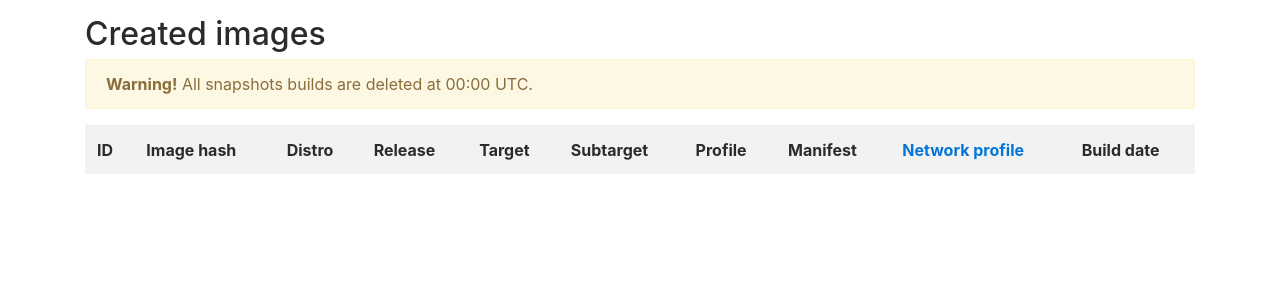
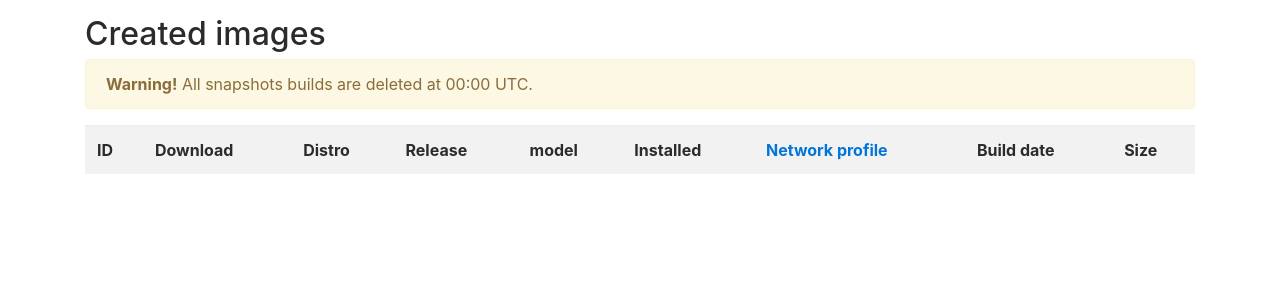
Before and after one commit to openwrt/asu, a Flask app: page /images in a window 1280 px wide. Shown: the part 56-356 px from the top of the page. Run offline with Flask 2, Linux system fonts and the light colour scheme; data that the repository does not hold is empty; parts of the project's set-up code (start-up, migrations or seed data) failed here and were passed over; some libraries are stand-ins or nearby versions.

Commit message:
simplify image view

```diff
--- a/server/templates/images.html
+++ b/server/templates/images.html
@@ -6,28 +6,26 @@
 <table class="table table-striped">
 	<tr>
 		<th>ID</th>
-		<th>Image hash</th>
+		<th>Download</th>
 		<th>Distro</th>
 		<th>Release</th>
-		<th>Target</th>
-		<th>Subtarget</th>
-		<th>Profile</th>
-		<th>Manifest</th>
+		<th>model</th>
+		<th>Installed</th>
 		<th><a href="https://github.com/libremesh/network-profiles">Network profile</a></th>
 		<th>Build date</th>
+		<th>Size</th>
 	</tr>
-	{% for id, image_hash, distro, release, target, subtarget, profile, manifest, network_profile, build_date, filename in images %}
+	{% for id, image_hash, distro, release, model, manifest, network_profile, build_date, filename, filesize in images %}
 	<tr>
 		<td>{{ id }}</td>
 		<td><a href="download/{{ filename }}">{{ image_hash }}</a></td>
 		<td>{{ distro }}</td>
 		<td>{{ release }}</td>
-		<td>{{ target }}</td>
-		<td>{{ subtarget }}</td>
-		<td>{{ profile }}</td>
-		<td><a href="manifest-info/{{ manifest }}">{{ manifest }}</a></td>
+		<td>{{ model }}</td>
+		<td><a href="manifest-info/{{ manifest }}">Packages</a></td>
 		<td>{{ network_profile }}</td>
 		<td>{{ build_date.strftime('%Y-%m-%d') }}</td>
+		<td>{{ filesize | filesizeformat }}</td>
 	</tr>
 	{% endfor %}
 </table>
--- a/utils/database.py
+++ b/utils/database.py
@@ -387,7 +387,8 @@ class Database():
 
     def get_images_list(self):
         self.log.debug("get images list")
-        sql = """select images.id, images.image_hash, distro, release, target, subtarget, profile, manifest_hash, network_profile, build_date, filename from images join images_download on images.image_hash = images_download.image_hash
+        sql = """select images.id, images.image_hash, images.distro, images.release, model, manifest_hash, network_profile, build_date, filename, images.filesize
+            from images join images_download on images.image_hash = images_download.image_hash join profiles on images.profile = profiles.profile
         order by id desc"""
         self.c.execute(sql)
         result = self.c.fetchall()
```
